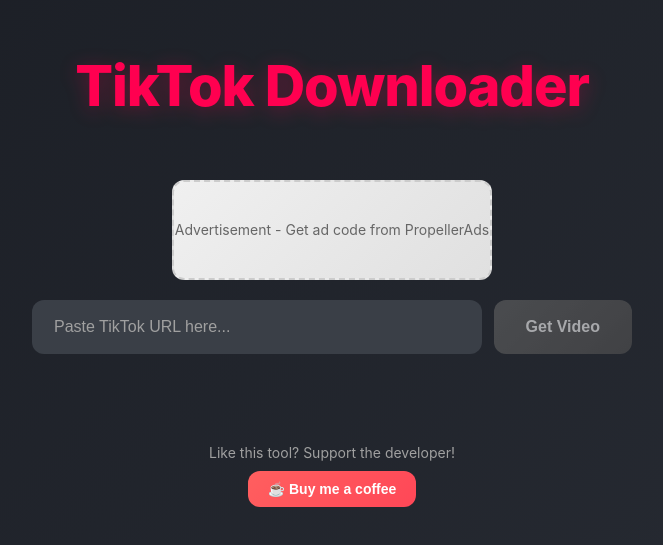
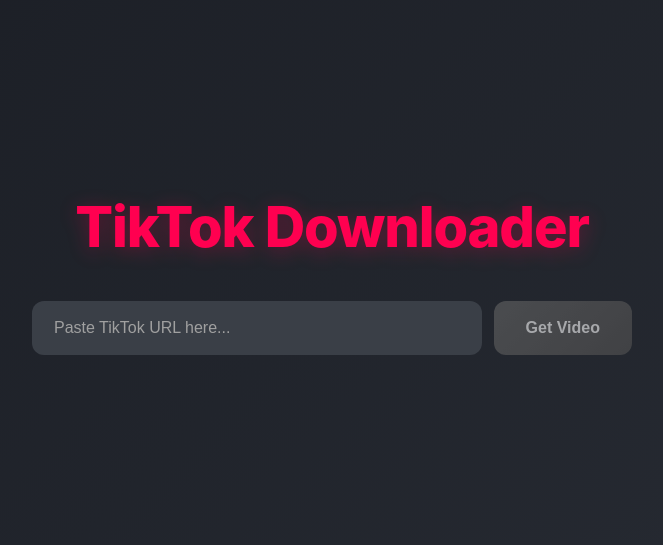
Before and after one commit to 07abde10/TikTok-downloader-frontend, a React (Create React App) app: page / in a window 1280 px wide. Shown: the part 111-656 px from the top of the page, without its empty margins (308-971 px from the left). Built offline with nearby package versions, Linux system fonts and the light colour scheme.

Commit message:
Remove all ads and monetization

```diff
--- a/src/App.css
+++ b/src/App.css
@@ -326,58 +326,6 @@
   transform: translateY(0);
 }
 
-/* Support Section */
-.support-section {
-  margin-top: 40px;
-  padding: 20px;
-  text-align: center;
-}
-
-.support-section p {
-  color: var(--text-secondary);
-  margin-bottom: 10px;
-  font-size: 14px;
-}
-
-.donate-btn {
-  background: linear-gradient(135deg, #ff5f5f 0%, #ff4757 100%);
-  color: white;
-  border: none;
-  padding: 10px 20px;
-  border-radius: var(--border-radius);
-  cursor: pointer;
-  font-size: 14px;
-  font-weight: 600;
-  transition: var(--transition);
-  text-decoration: none;
-  display: inline-block;
-}
-
-.donate-btn:hover {
-  transform: translateY(-2px);
-  box-shadow: 0 4px 15px rgba(255, 71, 87, 0.3);
-}
-
-/* Ad Banner */
-.ad-banner {
-  margin: 20px 0;
-  display: flex;
-  justify-content: center;
-}
-
-.ad-placeholder {
-  width: 320px;
-  height: 100px;
-  background: linear-gradient(135deg, #f0f0f0 0%, #e0e0e0 100%);
-  border: 2px dashed #ccc;
-  display: flex;
-  align-items: center;
-  justify-content: center;
-  color: #666;
-  font-size: 14px;
-  border-radius: var(--border-radius);
-}
-
 /* Responsive Design */
 @media (max-width: 768px) {
   .App-header {
--- a/src/App.js
+++ b/src/App.js
@@ -76,14 +76,6 @@
       <header className="App-header">
         <h1>TikTok Downloader</h1>
 
-        {/* Ad Banner */}
-        <div className="ad-banner">
-          <div className="ad-placeholder">
-            {/* Replace this div with your ad code */}
-            Advertisement - Get ad code from PropellerAds
-          </div>
-        </div>
-
         <form onSubmit={handleSubmit} className="download-form">
           <input
             type="url"
@@ -134,24 +126,8 @@
             <button onClick={handleReset} className="reset-btn">
               Download Another Video
             </button>
-
-            {/* Ad after download */}
-            <div className="ad-banner">
-              <div className="ad-placeholder">
-                Advertisement
-              </div>
-            </div>
           </div>
         )}
-        {/* Support Section */}
-        <div className="support-section">
-          <p>Like this tool? Support the developer!</p>
-          <a href="https://ko-fi.com/tiktokdownloader" target="_blank" rel="noopener noreferrer">
-            <button className="donate-btn">
-              ☕ Buy me a coffee
-            </button>
-          </a>
-        </div>
       </header>
     </div>
   );
```
